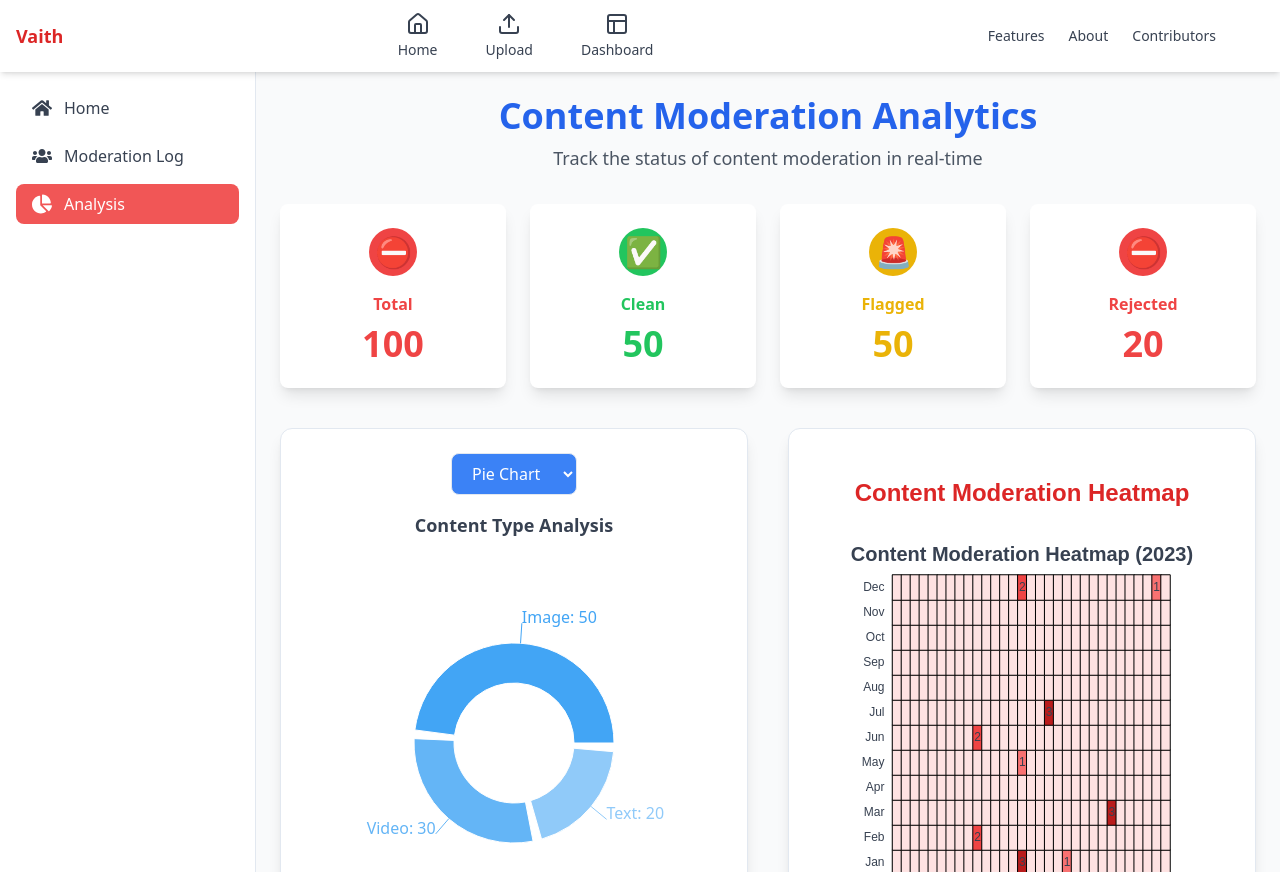
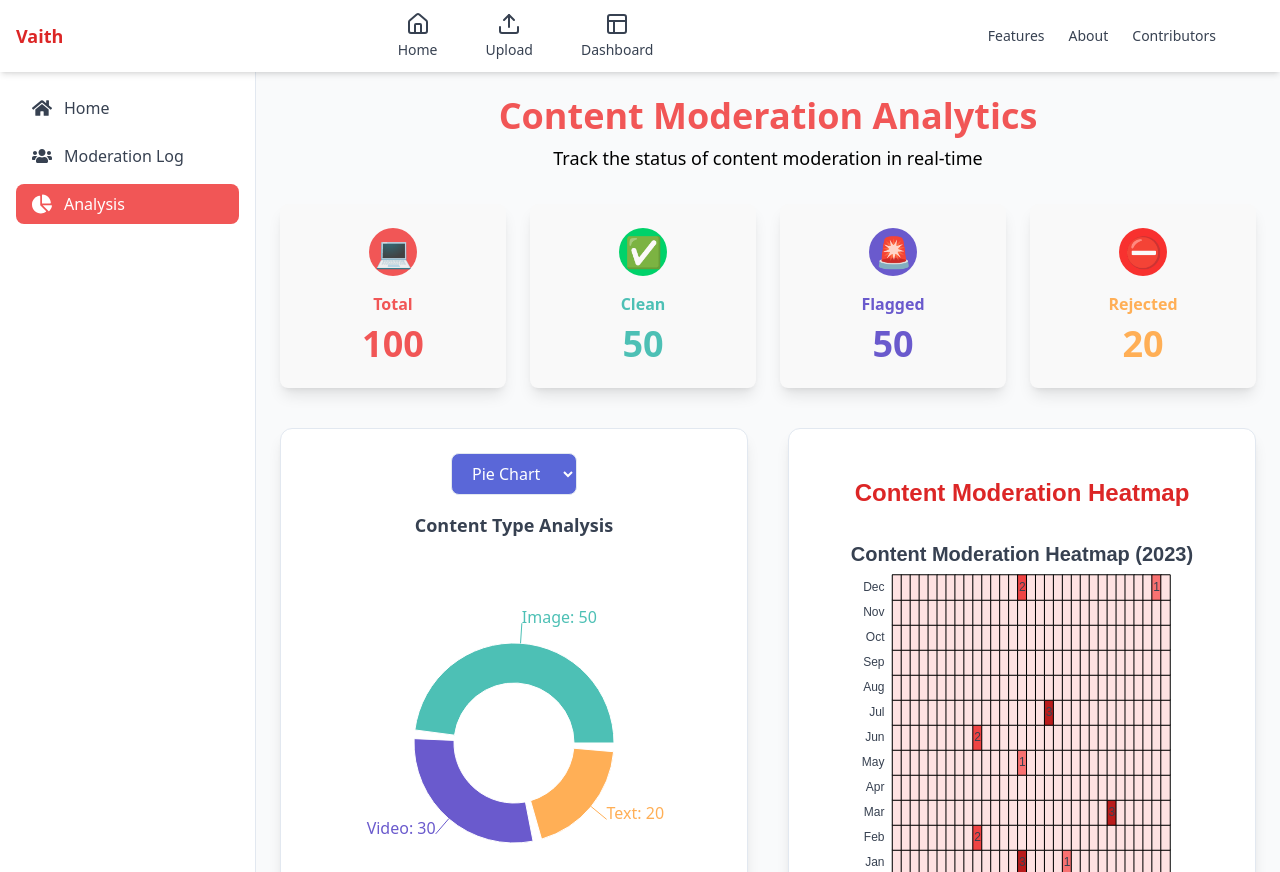
Before and after one commit to Vaithiyanathant/VISION-SENSE-KYN-HACKATHON, a React (Vite) app: page /Dashboard/Mod-analysis in a window 1280 px wide. Built offline with nearby package versions, Linux system fonts and the light colour scheme.

Commit message:
Dashboard component :fire:

```diff
--- a/src/Pages/Analysis.jsx
+++ b/src/Pages/Analysis.jsx
@@ -57,6 +57,8 @@ const Analysis = () => {
 		trends: "Line",
 	});
 
+	const graphColors = ["#4dc0b5", "#6a5acd", "#ffaf56", "#82ca9d"];
+
 	const renderChart = (data, chartType) => {
 		switch (chartType) {
 			case "Pie":
@@ -75,7 +77,7 @@ const Analysis = () => {
 							{data.map((entry, index) => (
 								<Cell
 									key={`cell-${index}`}
-									fill={["#42A5F5", "#64B5F6", "#90CAF9"][index % 3]}
+									fill={graphColors[index % graphColors.length]}
 								/>
 							))}
 						</Pie>
@@ -90,18 +92,16 @@ const Analysis = () => {
 						margin={{ top: 20, right: 30, left: 20, bottom: 5 }}>
 						<XAxis
 							dataKey='name'
-							stroke='#1E3A8A'
+							stroke='#333'
 						/>
-						<YAxis stroke='#1E3A8A' />
+						<YAxis stroke='#333' />
 						<Tooltip />
 						<Legend />
-						<Bar
-							dataKey='value'
-							fill='#42A5F5'>
+						<Bar dataKey='value'>
 							{data.map((entry, index) => (
 								<Cell
 									key={`cell-${index}`}
-									fill={["#42A5F5", "#64B5F6", "#90CAF9"][index % 3]}
+									fill={graphColors[index % graphColors.length]}
 								/>
 							))}
 						</Bar>
@@ -113,25 +113,29 @@ const Analysis = () => {
 						data={trendsOverTimeData}
 						margin={{ top: 10, right: 30, left: 0, bottom: 0 }}>
 						<CartesianGrid strokeDasharray='3 3' />
-						<XAxis dataKey='name' />
-						<YAxis />
+						<XAxis
+							dataKey='name'
+							stroke='#333'
+						/>
+						<YAxis stroke='#333' />
 						<Tooltip />
+						<Legend />
 						<Line
 							type='monotone'
 							dataKey='Clean'
-							stroke='#82ca9d'
+							stroke='#4dc0b5'
 							activeDot={{ r: 8 }}
 						/>
 						<Line
 							type='monotone'
 							dataKey='Flagged'
-							stroke='#8884d8'
+							stroke='#6a5acd'
 							activeDot={{ r: 8 }}
 						/>
 						<Line
 							type='monotone'
 							dataKey='Rejected'
-							stroke='#ff7300'
+							stroke='#ffaf56'
 							activeDot={{ r: 8 }}
 						/>
 					</LineChart>
@@ -142,26 +146,30 @@ const Analysis = () => {
 						data={trendsOverTimeData}
 						margin={{ top: 10, right: 30, left: 0, bottom: 0 }}>
 						<CartesianGrid strokeDasharray='3 3' />
-						<XAxis dataKey='name' />
-						<YAxis />
+						<XAxis
+							dataKey='name'
+							stroke='#333'
+						/>
+						<YAxis stroke='#333' />
 						<Tooltip />
+						<Legend />
 						<Area
 							type='monotone'
 							dataKey='Clean'
-							stroke='#82ca9d'
-							fill='#82ca9d'
+							stroke='#4dc0b5'
+							fill='#4dc0b5'
 						/>
 						<Area
 							type='monotone'
 							dataKey='Flagged'
-							stroke='#8884d8'
-							fill='#8884d8'
+							stroke='#6a5acd'
+							fill='#6a5acd'
 						/>
 						<Area
 							type='monotone'
 							dataKey='Rejected'
-							stroke='#ff7300'
-							fill='#ff7300'
+							stroke='#ffaf56'
+							fill='#ffaf56'
 						/>
 					</AreaChart>
 				);
@@ -174,52 +182,52 @@ const Analysis = () => {
 		<>
 			{/* Analytics Heading */}
 			<div className='text-center mb-8'>
-				<h1 className='text-4xl font-bold text-blue-600'>
+				<h1 className='text-4xl font-bold text-[#f15656]'>
 					Content Moderation Analytics
 				</h1>
-				<p className='text-lg text-gray-600 mt-2'>
+				<p className='text-lg text-black mt-2'>
 					Track the status of content moderation in real-time
 				</p>
 			</div>
+
+			{/* Summary Cards */}
 			<div className='grid grid-cols-1 md:grid-cols-2 lg:grid-cols-4 gap-6 mb-10'>
-				<div className='p-6 bg-white rounded-lg shadow-lg flex flex-col items-center justify-center'>
-					<div className='w-12 h-12 bg-red-500 rounded-full flex items-center justify-center mb-4'>
+				<div className='p-6 bg-[#f9f9f9] rounded-lg shadow-lg flex flex-col items-center justify-center'>
+					<div className='w-12 h-12 bg-[#f15656] rounded-full flex items-center justify-center mb-4'>
+						<span className='text-white text-3xl'> 💻 </span>
+					</div>
+					<h2 className='text-md font-semibold text-[#f15656]'>Total</h2>
+					<p className='text-4xl font-extrabold text-[#f15656] mt-2'>100</p>
+				</div>
+				<div className='p-6 bg-[#f9f9f9] rounded-lg shadow-lg flex flex-col items-center justify-center'>
+					<div className='w-12 h-12 bg-[#00d26a] rounded-full flex items-center justify-center mb-4'>
+						<span className='text-white text-3xl'>✅</span>
+					</div>
+					<h2 className='text-md font-semibold text-[#4dc0b5]'>Clean</h2>
+					<p className='text-4xl font-extrabold text-[#4dc0b5] mt-2'>50</p>
+				</div>
+				<div className='p-6 bg-[#f9f9f9] rounded-lg shadow-lg flex flex-col items-center justify-center'>
+					<div className='w-12 h-12 bg-[#6a5acd] rounded-full flex items-center justify-center mb-4'>
+						<span className='text-white text-3xl'>🚨</span>
+					</div>
+					<h2 className='text-md font-semibold text-[#6a5acd]'>Flagged</h2>
+					<p className='text-4xl font-extrabold text-[#6a5acd] mt-2'>50</p>
+				</div>
+				<div className='p-6 bg-[#f9f9f9] rounded-lg shadow-lg flex flex-col items-center justify-center'>
+					<div className='w-12 h-12 bg-[#f8312f] rounded-full flex items-center justify-center mb-4'>
 						<span className='text-white text-3xl'>⛔</span>
 					</div>
-					<h2 className='text-md font-semibold text-red-500'>Total</h2>
-					<p className='text-4xl font-extrabold text-red-500 mt-2'>100</p>
-				</div>
-
-				<div className='p-6 bg-white rounded-lg shadow-lg flex flex-col items-center justify-center'>
-					<div className='w-12 h-12 bg-green-500 rounded-full flex items-center justify-center mb-4'>
-						<span className='text-white text-3xl'>✅</span>
-					</div>
-					<h2 className='text-md font-semibold text-green-500'>Clean</h2>
-					<p className='text-4xl font-extrabold text-green-500 mt-2'>50</p>
-				</div>
-
-				<div className='p-6 bg-white rounded-lg shadow-lg flex flex-col items-center justify-center'>
-					<div className='w-12 h-12 bg-yellow-500 rounded-full flex items-center justify-center mb-4'>
-						<span className='text-white text-3xl'>🚨</span>
-					</div>
-					<h2 className='text-md font-semibold text-yellow-500'>Flagged</h2>
-					<p className='text-4xl font-extrabold text-yellow-500 mt-2'>50</p>
-				</div>
-
-				<div className='p-6 bg-white rounded-lg shadow-lg flex flex-col items-center justify-center'>
-					<div className='w-12 h-12 bg-red-500 rounded-full flex items-center justify-center mb-4'>
-						<span className='text-white text-3xl'>⛔</span>
-					</div>
-					<h2 className='text-md font-semibold text-red-500'>Rejected</h2>
-					<p className='text-4xl font-extrabold text-red-500 mt-2'>20</p>
+					<h2 className='text-md font-semibold text-[#ffaf56]'>Rejected</h2>
+					<p className='text-4xl font-extrabold text-[#ffaf56] mt-2'>20</p>
 				</div>
 			</div>
-			{/* Render Charts */}
+
+			{/* Charts */}
 			<div className='grid grid-cols-1 lg:grid-cols-2 gap-10'>
 				<div className='p-6 bg-white rounded-xl shadow-lg border'>
 					<div className='flex justify-center mb-4'>
 						<select
-							className='px-4 py-2 rounded-lg border text-black bg-blue-500 text-white hover:bg-blue-600'
+							className='px-4 py-2 rounded-lg border text-black bg-[#5a67d8] text-white hover:bg-[#4dc0b5]'
 							value={selectedChartType.contentType}
 							onChange={(e) =>
 								setSelectedChartType((prev) => ({
@@ -246,7 +254,7 @@ const Analysis = () => {
 				<div className='p-6 bg-white rounded-xl shadow-lg border'>
 					<div className='flex justify-center mb-4'>
 						<select
-							className='px-4 py-2 rounded-lg border text-black bg-blue-500 text-white hover:bg-blue-600'
+							className='px-4 py-2 rounded-lg border text-black bg-[#5a67d8] text-white hover:bg-[#4dc0b5]'
 							value={selectedChartType.userInsights}
 							onChange={(e) =>
 								setSelectedChartType((prev) => ({
@@ -270,7 +278,7 @@ const Analysis = () => {
 				<div className='p-6 bg-white rounded-xl shadow-lg border'>
 					<div className='flex justify-center mb-4'>
 						<select
-							className='px-4 py-2 rounded-lg border text-black bg-blue-500 text-white hover:bg-blue-600'
+							className='px-4 py-2 rounded-lg border text-black bg-[#5a67d8] text-white hover:bg-[#4dc0b5]'
 							value={selectedChartType.confidenceScore}
 							onChange={(e) =>
 								setSelectedChartType((prev) => ({
@@ -297,7 +305,7 @@ const Analysis = () => {
 				<div className='p-6 bg-white rounded-xl shadow-lg border'>
 					<div className='flex justify-center mb-4'>
 						<select
-							className='px-4 py-2 rounded-lg border text-black bg-blue-500 text-white hover:bg-blue-600'
+							className='px-4 py-2 rounded-lg border text-black bg-[#5a67d8] text-white hover:bg-[#4dc0b5]'
 							value={selectedChartType.trends}
 							onChange={(e) =>
 								setSelectedChartType((prev) => ({
```
